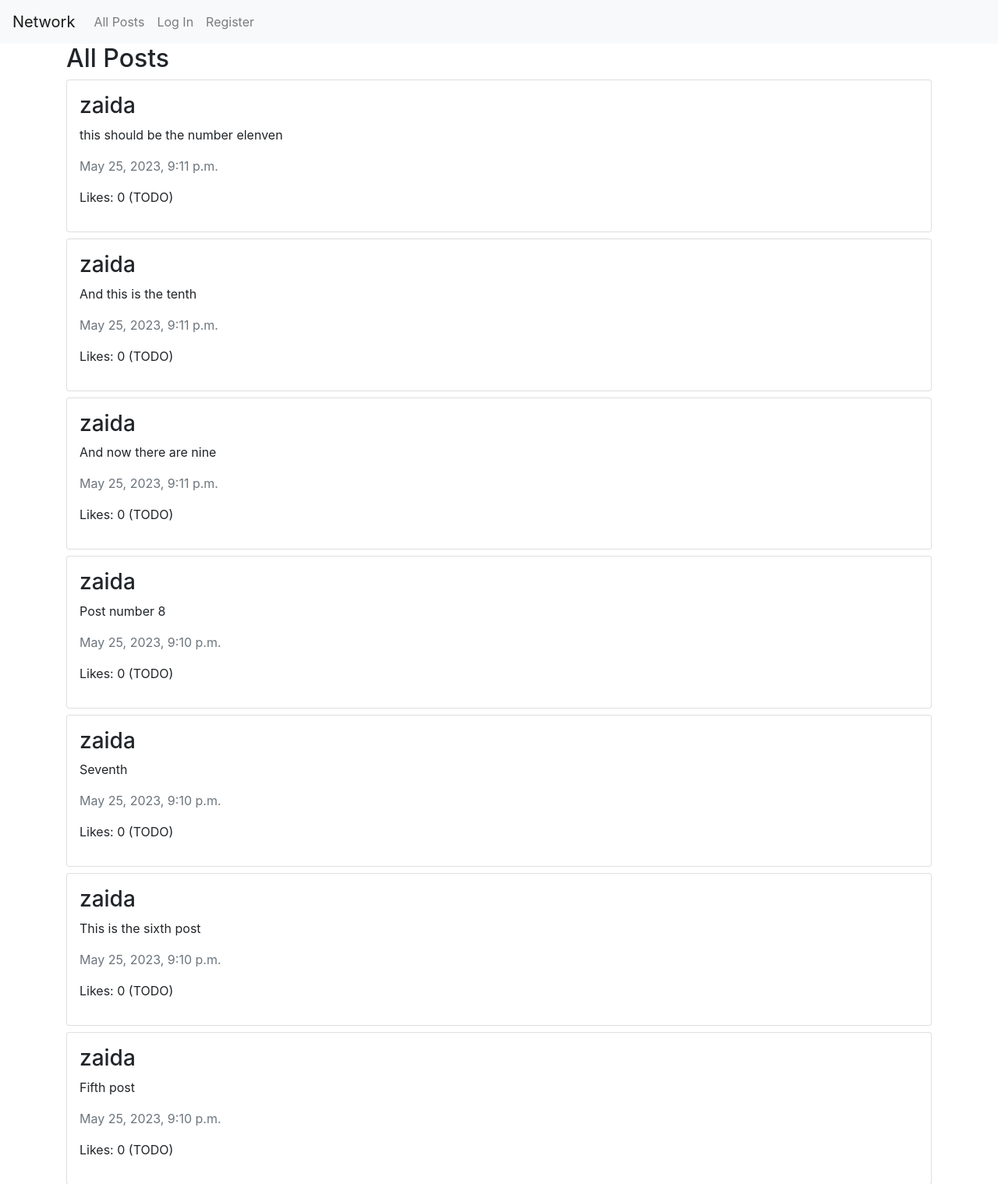
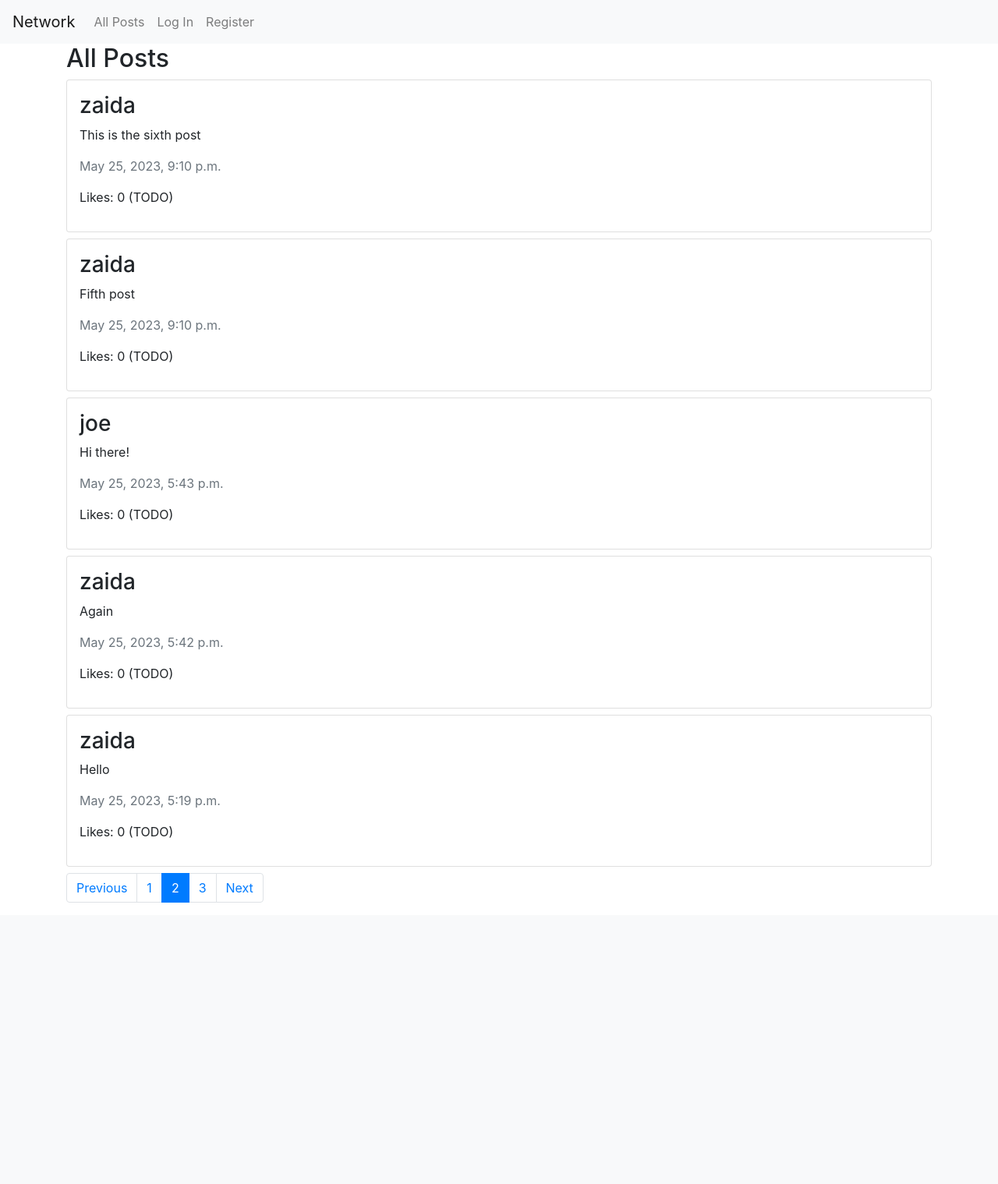
Before and after one commit to ZaidaMM/cs50w-wk7, a Django app: page /?page=2 in a window 1280 px wide. Shown: the top 1519 px of the page at 78% size. After the commit the page ends 1158 px from the top, so only its background shows below. Run offline with Django 3.2, Linux system fonts and the light colour scheme; data comes from the database, SQL or seed files in the repository; both versions use the stored data as it was after the commit; some libraries are stand-ins or nearby versions.

Commit message:
pagination setup

```diff
--- a/network/templates/network/index.html
+++ b/network/templates/network/index.html
@@ -27,14 +27,55 @@
   {% endif %}
 
   <div id="all-posts">
-    {% for post in posts %}
+    {% for post in page_obj %}
     <div class="card mb-2 p-3">
       <h3>{{ post.author }}</h3>
       <p><i class="lh-1"></i>{{ post.body }}</p>
       <p class="text-secondary lh-1">{{ post.timestamp }}</p>
       <p>Likes: 0 (TODO)</p>
     </div>
+    {% empty %}
+    <h3>No posts available</h3>
     {% endfor %}
+    <nav aria-label="All Posts navigation">
+      {% if page_obj.has_other_pages %}
+      <ul class="pagination">
+        {% if page_obj.has_previous %}
+        <li class="page-item">
+          <a class="page-link" href="?page={{ page_obj.previous_page_number }}"
+            >Previous</a
+          >
+        </li>
+        {% else %}
+        <li class="page-item disabled">
+          <span class="page-link">Previous</span>
+        </li>
+        {% endif %} {{""}} {% for page_number in page_obj.paginator.page_range%}
+        {{""}} {% if page_obj.number == page_number %}
+        <li class="active page-item">
+          <span class="page-link"
+            >{{ page_number }} <span class="sr-only">(current)</span></span
+          >
+        </li>
+        {% else %}
+        <li class="page-item">
+          <a class="page-link" href="?page={{ page_number }}"
+            >{{ page_number }}</a
+          >
+        </li>
+        {% endif %} {% endfor %} {% if page_obj.has_next %}
+
+        <li class="page-item">
+          <a class="page-link" href="?page={{ page_obj.next_page_number }}"
+            >Next</a
+          >
+        </li>
+        {% else %}
+        <li class="disabled page-item"><span class="page-link">Next</span></li>
+        {% endif %}
+      </ul>
+      {% endif %}
+    </nav>
   </div>
 </div>
 {% endblock %}
--- a/network/views.py
+++ b/network/views.py
@@ -3,14 +3,22 @@ from django.db import IntegrityError
 from django.http import HttpResponse, HttpResponseRedirect
 from django.shortcuts import render
 from django.urls import reverse
+from django.core.paginator import Paginator
 
 from .models import User, Post
 
 
 def index(request):
     posts = Post.objects.all().order_by('id').reverse()
+
+    # Pagination, show 10 posts per page
+    paginator = Paginator(posts, 5)
+    page_number = request.GET.get('page')
+    page_obj = paginator.get_page(page_number)
+
     return render(request, "network/index.html", {
-        'posts': posts
+        'posts': posts,
+        'page_obj': page_obj
     })
 
 def compose(request):
```
Also changed, not shown: db.sqlite3.
